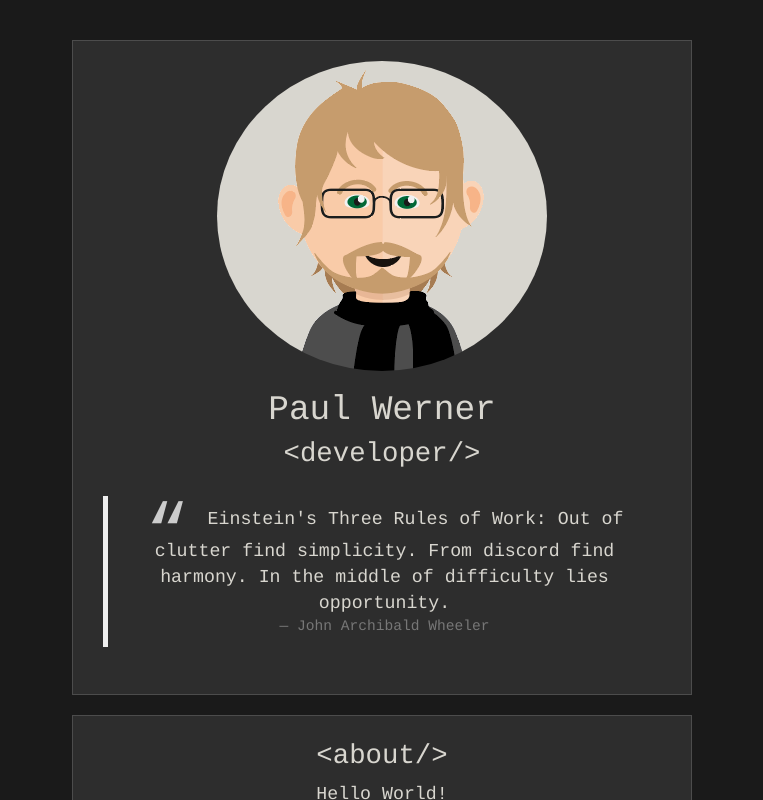
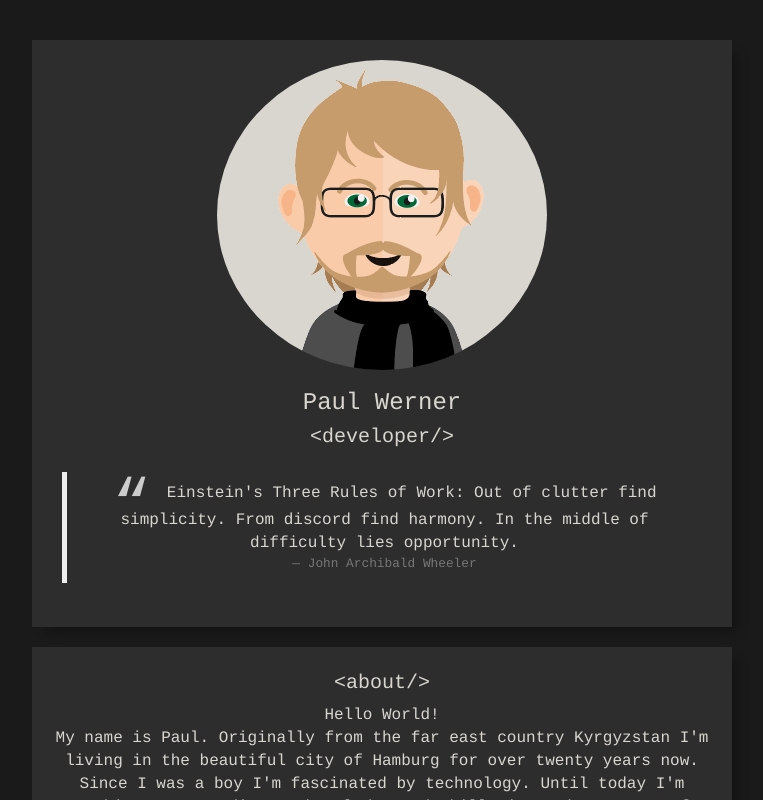
Before and after one commit to pashc/website, a Vue app: page / in a window 1280 px wide. Shown: the top 800 px of the page, without its empty margins (258-1021 px from the left). Built offline with nearby package versions, Linux system fonts and the light colour scheme.

Commit message:
add shadows and set fix font size

```diff
--- a/src/components/Home.vue
+++ b/src/components/Home.vue
@@ -31,21 +31,22 @@
 </script>
 
 <style>
+
     .container-fluid {
         background-color: #2d2d2d;
-        border: 1px solid #4c4c4c;
+        -webkit-box-shadow: 9px 8px 11px -4px rgba(0, 0, 0, 0.3);
+        -moz-box-shadow: 9px 8px 11px -4px rgba(0, 0, 0, 0.3);
+        box-shadow: 9px 8px 11px -4px rgba(0, 0, 0, 0.3);
         height: 50%;
         margin-top: 20px;
         margin-bottom: 20px;
-        min-width: 280px;
+        max-width: 700px;
         padding: 20px;
-        width: 50%;
     }
-
     .font {
         color: #d8d6cf;
         font-weight: normal;
-        font-size: calc(8px + 0.8vw);
+        font-size: 16px;
         font-family: Courier, serif;
     }
 
@@ -55,17 +56,17 @@
     }
 
     h1 {
-        font-size: calc(14px + 1.6vw)
+        font-size: 24px;
     }
 
     h2 {
-        font-size: calc(12px + 1.2vw);
+        font-size: 20px;
         font-weight: 100;
     }
 
     h3 {
         padding-top: 8px;
-        font-size: calc(10px + 1.0vw)
+        font-size: 18px;
     }
 
     h2, h3 {
```
